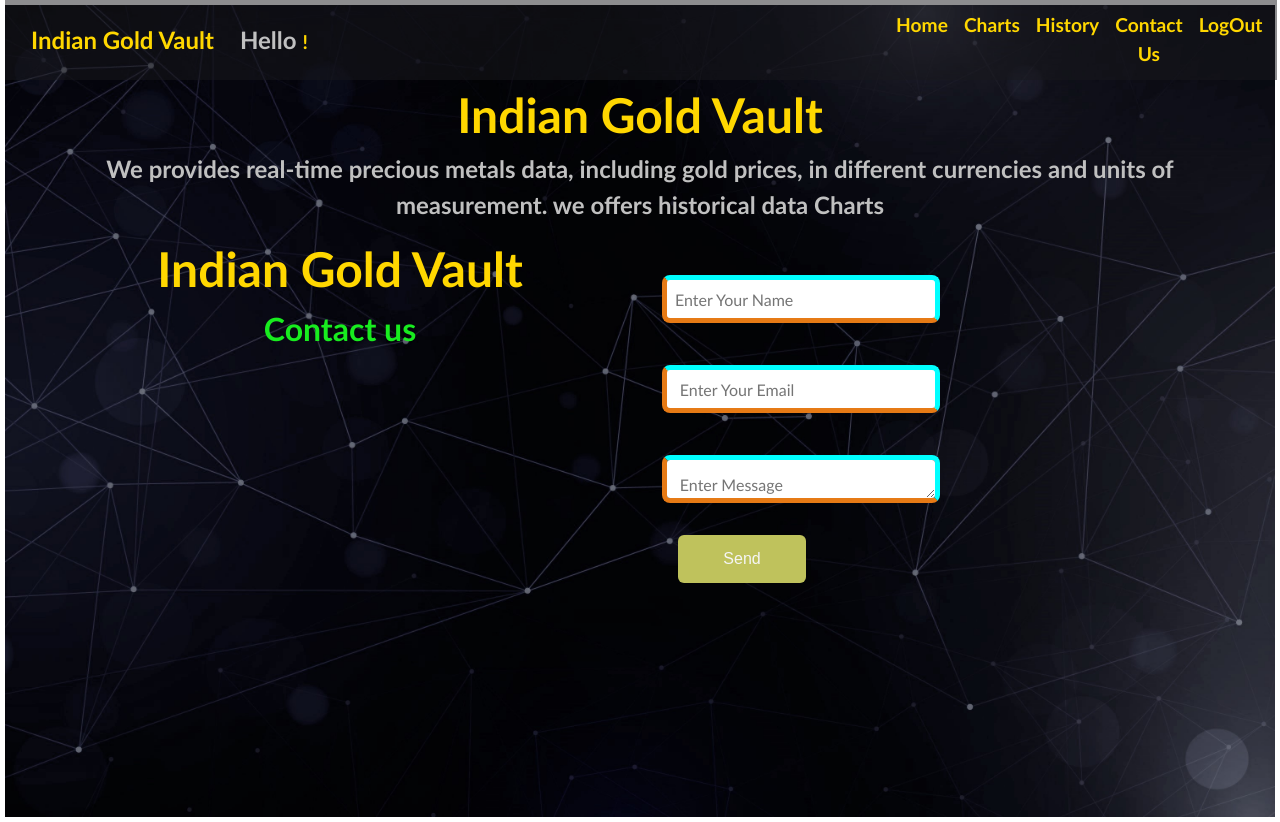
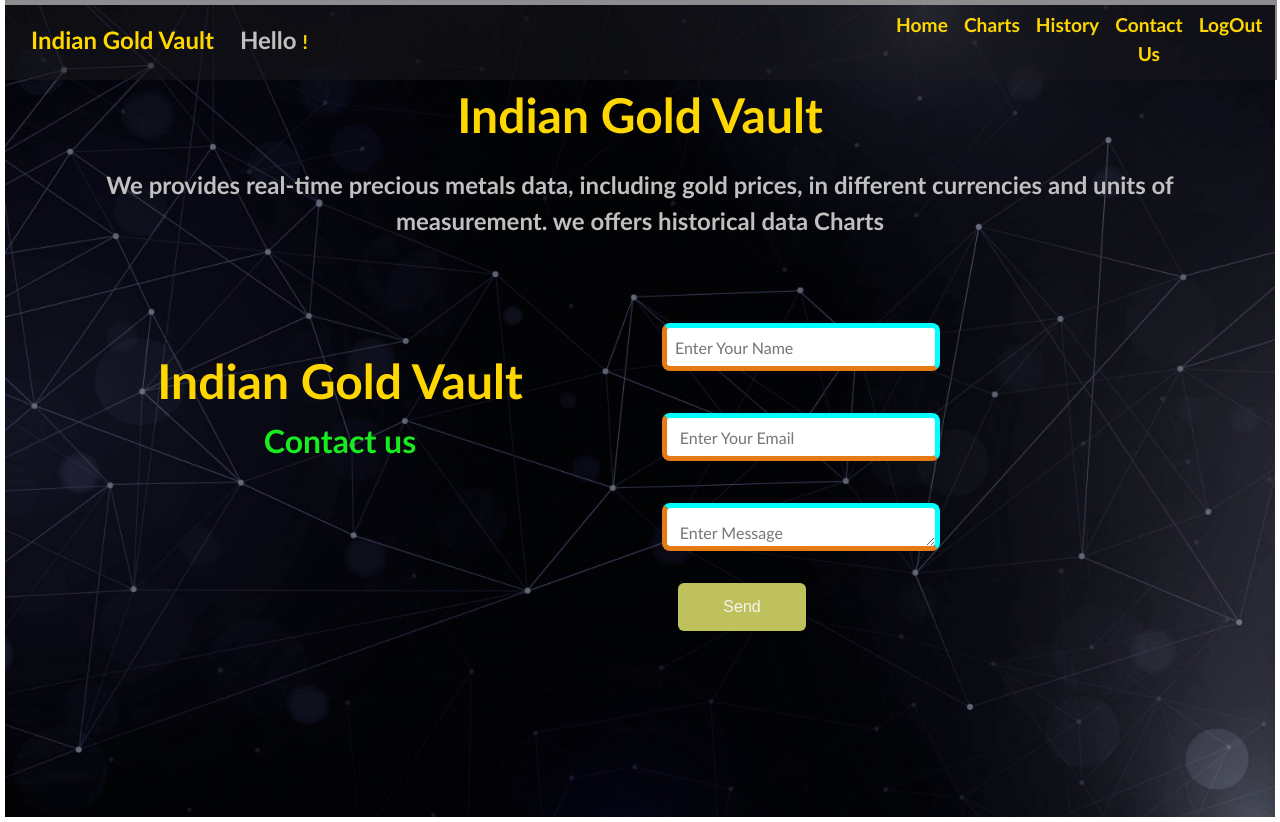
Before and after one commit to mohamedsalahudeen010/Capstone-FrontEnd, a React (Create React App) app: page /contact in a window 1280 px wide. Built offline with nearby package versions, Linux system fonts and the light colour scheme.

Commit message:
Update Contact.css

```diff
--- a/src/components/Page/Contact/Contact.css
+++ b/src/components/Page/Contact/Contact.css
@@ -5,10 +5,13 @@
     padding: 1rem;
     padding-top: 3rem;
 }
-
+.main-heading1{
+    margin-top: 1rem;
+}
 .contact-left{
     display: flex;
     flex-direction: column;
+    margin-top: 6rem;
 }
 .contact-left>span:nth-of-type(1){
     font-size: 3rem;
@@ -27,6 +30,7 @@
    display: flex;
    flex-direction:column ;
     text-align: left;
+    margin-top: 2rem;
 
 }
 .contact-name{
```
